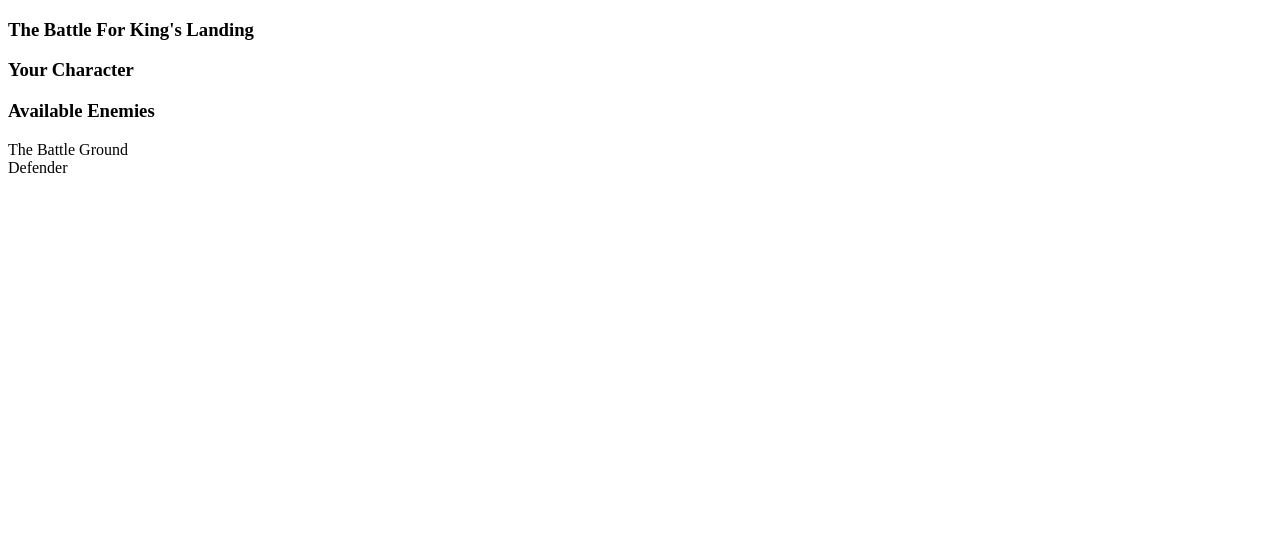
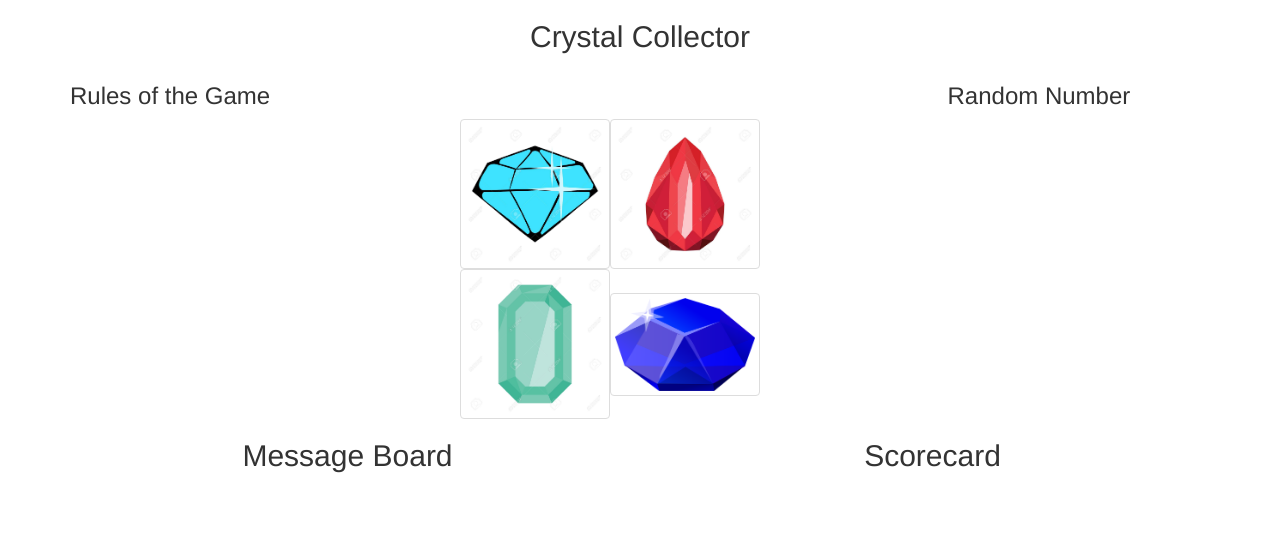
Before and after one commit to joshGrossman03/unit-4-game, a plain HTML site: page index.html in a window 1280 px wide. Drawn offline with nearby package versions, Linux system fonts and the light colour scheme.

Commit message:
Changed to Crystal Collector

```diff
--- a/assets/javascript/game.js
+++ b/assets/javascript/game.js
@@ -0,0 +1,25 @@
+
+var crystalsArray =[];
+
+function crystals(type, value, pic) {
+    this.type = type;
+    this.value = value;
+    this.pic= pic;
+  }
+//Initialize objects
+var diamond = new crystals("diamond", Math.floor(Math.random *12 +1),"./assets/images/dmd.jpg");
+var ruby = new crystals("ruby",Math.floor(Math.random *12 +1),"./assets/images/ruby.jpg");
+var emerald = new crystals("emerald", Math.floor(Math.random *12 +1),"./assets/images/emerald.jpg");
+var saphire = new crystals("saphire", Math.floor(Math.random *12 +1),"./assets/images/saphire.png");
+
+crystalsArray.push(diamond,ruby, emerald, saphire);
+
+
+for(i = 0; i<crystalsArray.length;i++){
+    var crysPic = $("<img>");
+    $(crysPic).addClass("img-thumbnail");
+    $(crysPic).attr("data-number", crystalsArray[i].value);
+    $(crysPic).attr("src", crystalsArray[i].pic);
+    $(crysPic).attr("style","width:150px");
+    $("#crysDisplay").append(crysPic);
+}
--- a/index.html
+++ b/index.html
@@ -4,24 +4,52 @@
     <meta charset="UTF-8">
     <meta name="viewport" content="width=device-width, initial-scale=1.0">
     <meta http-equiv="X-UA-Compatible" content="ie=edge">
-    <title>Battle for King's Landing</title>
+    <title>Crystal Collector</title>
+
+    <link href="https://fonts.googleapis.com/css?family=Questrial&display=swap" rel="stylesheet">
+    <link rel="stylesheet" href="https://maxcdn.bootstrapcdn.com/bootstrap/3.3.5/css/bootstrap.min.css">
+    <script src="https://ajax.googleapis.com/ajax/libs/jquery/1.11.3/jquery.min.js"></script>
+    <script src="https://maxcdn.bootstrapcdn.com/bootstrap/3.3.5/js/bootstrap.min.js">s</script>
 </head>
 <body>
-    <div class="conatiner-fluid">
-        <div id="gameTitle"><h3>The Battle For King's Landing</h3></div>
-        <div id="mainCharacters"></div>
-        <div id="characterTitle"><h3>Your Character</h3></div>
-        <div id="theEnemies"></div>
-        <div id="enemyTitle"><h3>Available Enemies</h3></div>
-        <div id="battleGrounds">The Battle Ground</div>
-        <div id="attackButton"></div>
-        <div id="defender"></div>
-        <div id="defenderTitle">Defender</div>
-        <div id="restart"></div>
+    <div class="container">
+    <div class="row">
+            <div class="col-md-4"></div>
+        <div align="center" class="col-md-4">
+            <h2>Crystal Collector</h2>
+        </div>
+        <div class="col-md-4"></div>
     </div>
+    <div class="row">
+            <div class="col-md-4">
+                    <h3>Rules of the Game</h3>
+                </div>
+        <div class="col-md-4"></div>
+        <div class="col-md-1"></div>
+        <div id="numberRandom" class="col-md-3">
+            <h3>Random Number</h3>
+        </div>
+    </div>
+    <div class="row">
+        <div class="col-md-4"></div>
+        <div id="crysDisplay" class="col-md-4"><!--The Crstals will be displayed inside of this div--></div>
+        <div class="col-md-4"></div>
+    </div>
+    <div class="row">
 
-<script src="./assets/javascript/game.js"> </script>
+        <div align="center" id="msgBoard" class="col-md-6">
+            <h2>Message Board</h2>
+            <!--this div will contain messsages written to player-->
+        </div>
+        <div align="center" id="scoreCard" class="col-md-6">
+            <h2>Scorecard</h2>
+            <h3 id="wins"></h3><br>
+            <h3 id="losses"></h3>
+        </div>
+    </div>
+</div>
 
-
+     <script type="text/javascript" src="https://cdnjs.cloudflare.com/ajax/libs/jquery/3.2.1/jquery.min.js"></script>
+     <script type="text/javascript" src="./assets/javascript/game.js"></script>
 </body>
 </html>
```
Also changed, not shown: assets/images/dmd.jpg (added), assets/images/emerald.jpg (added), assets/images/jl.jpeg (added), assets/images/kd.jpeg (added), assets/images/ruby.jpg (added), assets/images/saphire.png (added), assets/images/sb.jpeg (added), assets/images/sc.jpeg (added), 1 other file.
